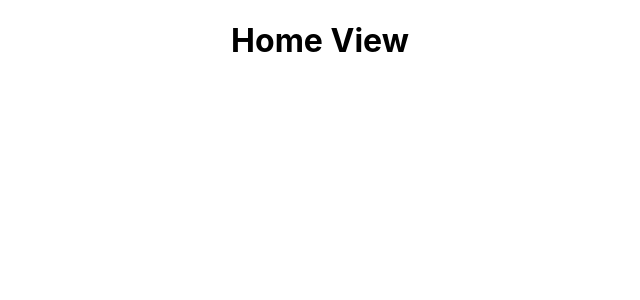
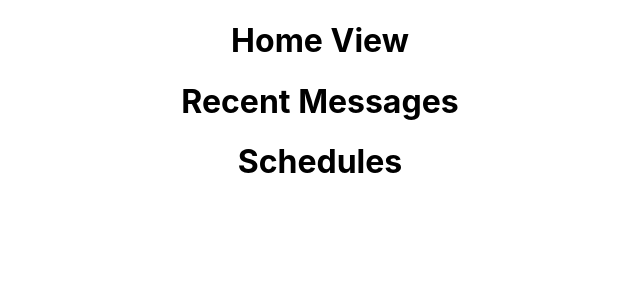
Before and after one commit to mentorsinternational/Mentors-International-Nick, a React (Create React App) app in the folder mentors-international/: page / in a window 1280 px wide. Shown: the top 300 px of the page, without its empty margins (320-960 px from the left). Built offline with nearby package versions, Linux system fonts and the light colour scheme.

Commit message:
Setup HomeView a little more to recieve data

```diff
--- /dev/null
+++ b/mentors-international/src/components/home/MessageList.jsx
@@ -0,0 +1,11 @@
+import React from "react";
+
+const MessageList = () => {
+  return (
+    <div>
+      <h1>Recent Messages</h1>
+    </div>
+  );
+};
+
+export default MessageList;
--- /dev/null
+++ b/mentors-international/src/components/home/ScheduleList.jsx
@@ -0,0 +1,11 @@
+import React from "react";
+
+const ScheduleList = () => {
+  return (
+    <div>
+      <h1>Schedules</h1>
+    </div>
+  );
+};
+
+export default ScheduleList;
--- a/mentors-international/src/views/HomeView.jsx
+++ b/mentors-international/src/views/HomeView.jsx
@@ -1,10 +1,14 @@
 import React, { Component } from "react";
+import MessageList from "../components/home/MessageList";
+import ScheduleList from "../components/home/ScheduleList";
 
 class HomeView extends Component {
   render() {
     return (
       <div>
         <h1>Home View</h1>
+        <MessageList />
+        <ScheduleList />
       </div>
     );
   }
```
